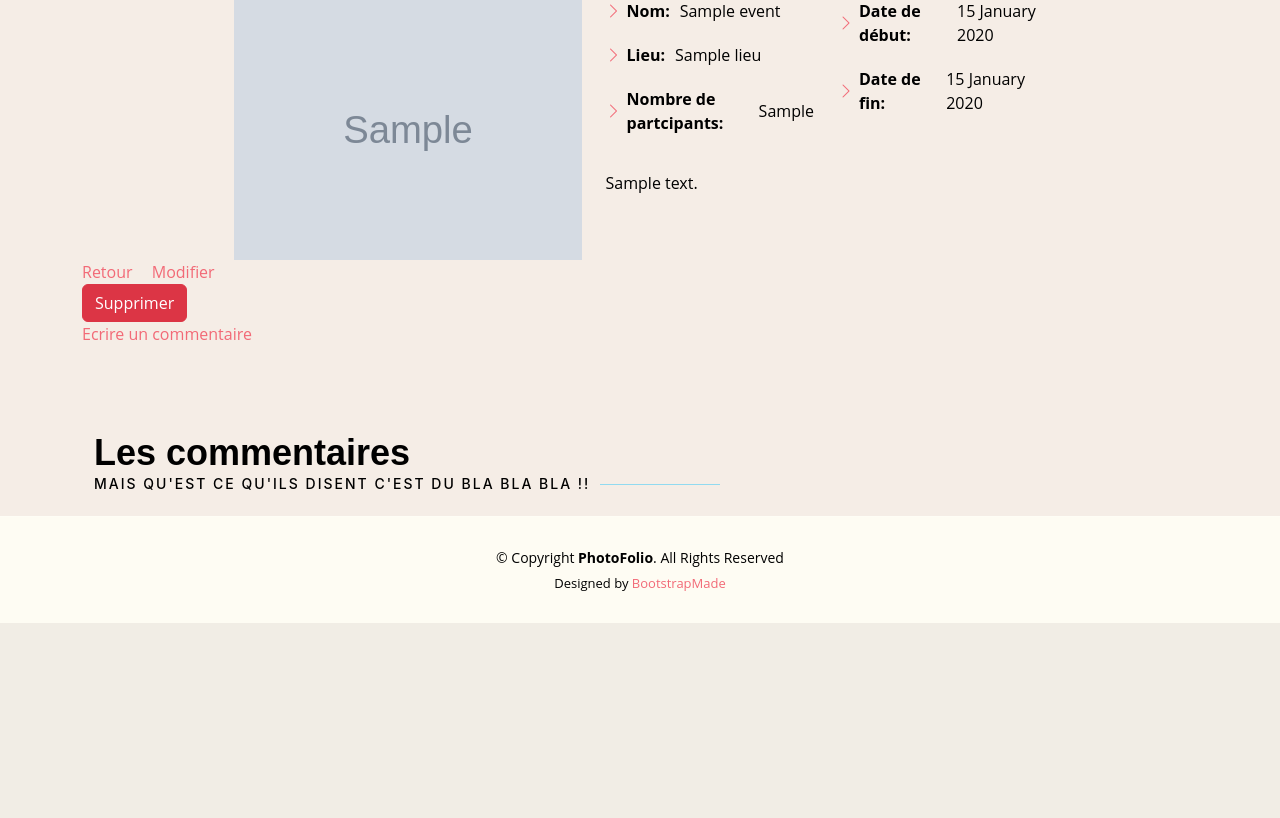
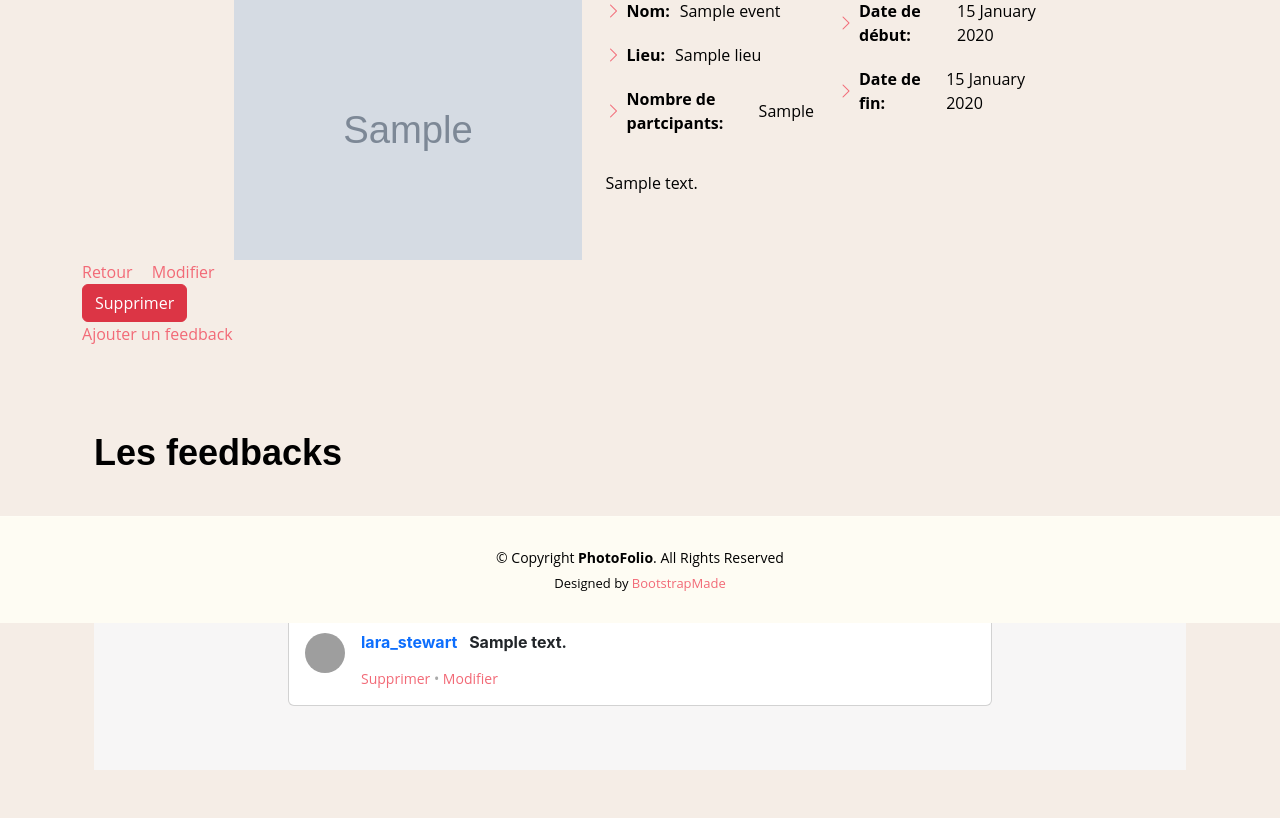
Before and after one commit to OnsFidha/pidev, a Symfony app: template templates/evenement/showevent.html.twig in a window 1280 px wide. Shown: the part 177-995 px from the top of the page. Before the commit the page ends 800 px from the top, so only its background shows below. Run offline with Twig, Linux system fonts and the light colour scheme; the template is opened without the code that fills it: most values are stand-ins (such as "Sample title", 1, 10 or a date in 2020); grey boxes marked "Sample" are stand-in pictures; some libraries are stand-ins or nearby versions; grey boxes are pictures that could not be loaded.

Commit message:
Integration de la partie feedback dans la partie evenement

```diff
--- a/templates/evenement/showevent.html.twig
+++ b/templates/evenement/showevent.html.twig
@@ -38,31 +38,77 @@
     <a href="{{ path('list_event') }}" style='padding-right:15px'>Retour</a>
     <a href="{{ path('editevent', {'id': event.id}) }}">Modifier</a>
     {{ include('evenement/delete.html.twig') }}
-    <a href="{{ path('editevent', {'id': event.id}) }}">Ecrire un commentaire</a>
+    <a href="{{ path('app_feedback_new', {'id': event.id}) }}">Ajouter un feedback</a>
     <section id="testimonials" class="testimonials">
       <div class="container">
 
         <div class="section-header">
-          <p>Les commentaires</p>
-          <h2 style="color: black;">Mais qu'est ce qu'ils disent c'est du bla bla bla !!</h2>
+          <p>Les feedbacks</p>
         </div>
 
-        <div class="slides-3 swiper swiper-initialized swiper-horizontal swiper-pointer-events swiper-backface-hidden">
-            <div class="swiper-wrapper" id="swiper-wrapper-7c2bf6baeb96dd37" aria-live="off" style="transform: translate3d(-2208px, 0px, 0px); transition-duration: 0ms;"><div class="swiper-slide swiper-slide-duplicate" style="width: 696px; margin-right: 40px;" role="group" aria-label="5 / 5" data-swiper-slide-index="4">
-              <div class="testimonial-item">
-                <p>
-                    text commentaires
-                 </p>
-                <div class="profile mt-auto">
-                  <img src="assets/img/testimonials/testimonials-5.jpg" class="testimonial-img" alt="">
-                  <h3>Nom</h3>
-                  <h4>prenom</h4>
+
+
+        {% for feedb in fb %}
+
+<section style="background-color: #f7f6f6;">
+  <div class="container my-5 py-5 text-dark">
+    <div class="row d-flex justify-content-center">
+      <div class="col-md-12 col-lg-10 col-xl-8">
+
+
+        <div class="card mb-3">
+          <div class="card-body">
+            <div class="d-flex flex-start">
+              <img class="rounded-circle shadow-1-strong me-3"
+                src="https://mdbcdn.b-cdn.net/img/Photos/Avatars/img%20(26).webp" alt="avatar" width="40"
+                height="40" />
+              <div class="w-100">
+                <div class="d-flex justify-content-between align-items-center mb-3">
+                  <h6 class="text-primary fw-bold mb-0">
+                    lara_stewart
+                    <span class="text-dark ms-2">{{feedb.text}}</span>
+                  </h6>
+
+                </div>
+                <div class="d-flex justify-content-between align-items-center">
+                  <p class="small mb-0" style="color: #aaa;">
+                    <a href="{{ path('app_feedback_delete', {'id': feedb.id}) }}" class="link-grey">Supprimer</a> •
+                    <a href="{{ path('app_feedback_edit', {'id': feedb.id}) }}" class="link-grey">Modifier</a>
+
+                  </p>
+                  <div class="d-flex flex-row">
+                    <i class="fas fa-star text-warning me-2"></i>
+                    <i class="far fa-check-circle" style="color: #aaa;"></i>
+                  </div>
                 </div>
               </div>
             </div>
+          </div>
         </div>
-          <div class="swiper-pagination swiper-pagination-clickable swiper-pagination-bullets swiper-pagination-horizontal"><span class="swiper-pagination-bullet" tabindex="0" role="button" aria-label="Go to slide 1"></span><span class="swiper-pagination-bullet" tabindex="0" role="button" aria-label="Go to slide 2"></span><span class="swiper-pagination-bullet swiper-pagination-bullet-active" tabindex="0" role="button" aria-label="Go to slide 3" aria-current="true"></span><span class="swiper-pagination-bullet" tabindex="0" role="button" aria-label="Go to slide 4"></span><span class="swiper-pagination-bullet" tabindex="0" role="button" aria-label="Go to slide 5"></span></div>
-        <span class="swiper-notification" aria-live="assertive" aria-atomic="true"></span></div>
+
+
+      </div>
+    </div>
+  </div>
+</section>
+
+        {% endfor %}
+    </div>
+    <div class="swiper-pagination" style='color:black'></div>
+</div>
+
+<script>
+    var swiper = new Swiper('.slides-3', {
+        slidesPerView: 1,
+        spaceBetween: 20,
+        pagination: {
+            el: '.swiper-pagination',
+            clickable: true,
+
+        },
+    });
+</script>
+
 
       </div>
     </section>
--- a/templates/feedback/_delete_form.html.twig
+++ b/templates/feedback/_delete_form.html.twig
@@ -1,4 +1,4 @@
-<form method="post" action="{{ path('app_feedback_delete', {'id': feedback.id}) }}" onsubmit="return confirm('Are you sure you want to delete this item?');">
+<form method="post" action="{{ path('app_feedback_delete', {'id': feedback.id}) }}" onsubmit="return confirm('Êtes-vous sûr de vouloir supprimer ce feedback?');">
     <input type="hidden" name="_token" value="{{ csrf_token('delete' ~ feedback.id) }}">
     <button class="btn">Delete</button>
 </form>
--- a/templates/feedback/edit.html.twig
+++ b/templates/feedback/edit.html.twig
@@ -5,9 +5,10 @@
 {% block body %}
     <h1>Modifier feedback</h1>
 
-    {{ include('feedback/_form.html.twig', {'button_label': 'Update'}) }}
+    {{ include('feedback/_form.html.twig', {'button_label': 'Update'}, {'id': feedback.id}) }}
 
-    <a href="{{ path('app_feedback') }}">retour</a>
+    <a href="{{ path('event_details', {'id': feedback.getIdEvenement().id}) }}">Retour</a>
+
 
     {{ include('feedback/_delete_form.html.twig') }}
 {% endblock %}
--- a/templates/feedback/index.html.twig
+++ b/templates/feedback/index.html.twig
@@ -31,5 +31,5 @@
         </tbody>
     </table>
 
-    <a href="{{ path('app_feedback_new') }}">Create new</a>
+
 {% endblock %}
--- a/templates/feedback/new.html.twig
+++ b/templates/feedback/new.html.twig
@@ -7,5 +7,5 @@
 
     {{ include('feedback/_form.html.twig') }}
 
-    <a href="{{ path('app_feedback') }}">Retour</a>
+    <a href="{{ path('event_details', {'id': feedback.getIdEvenement().id}) }}">Retour</a>
 {% endblock %}
```
Also changed, not shown: src/Controller/EvenementController.php (+5 -2 lines), src/Controller/FeedbackController.php (+11 -6 lines), public/uploads/images/65d3ab1b80421.png (added), public/uploads/images/65d3ac4bb232c.png (added).
